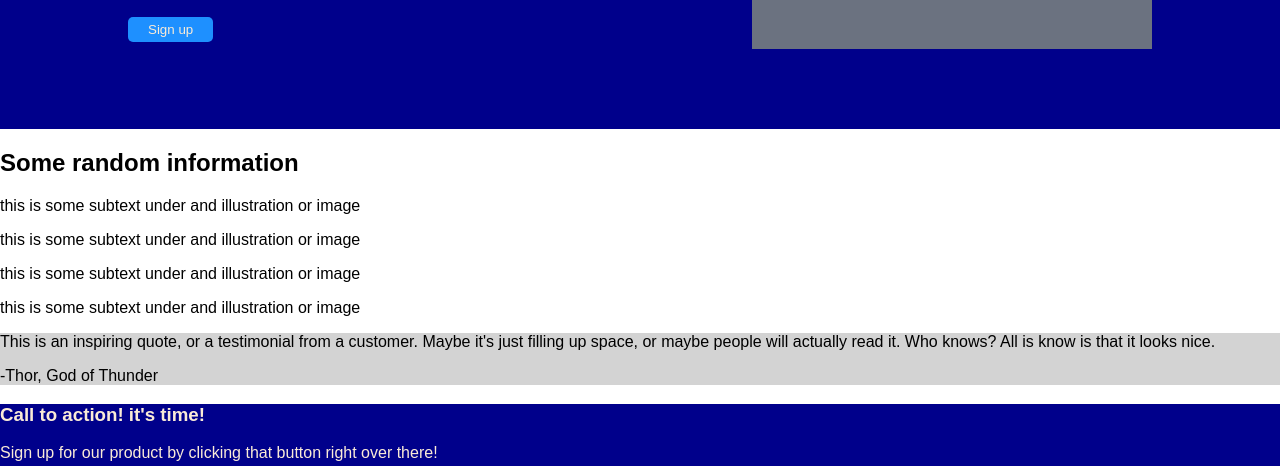
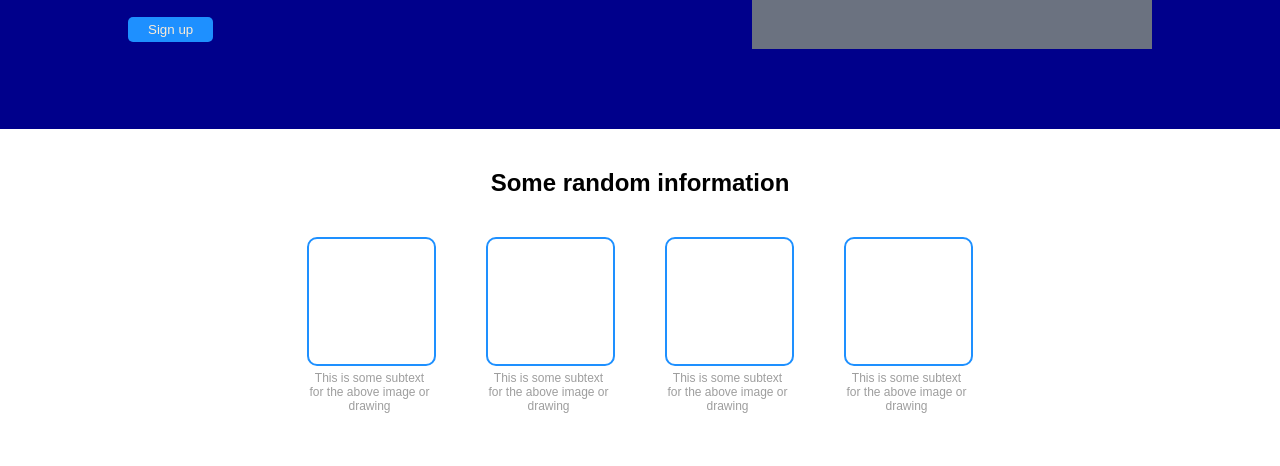
Before and after one commit to cdron9/landing-page, a plain HTML site: page index.html in a window 1280 px wide. Shown: the part 319-785 px from the top of the page. Drawn offline with Linux system fonts and the light colour scheme.

Commit message:
infosection complete
fixed font-size in header div

```diff
--- a/index.html
+++ b/index.html
@@ -34,19 +34,33 @@
 </header>
 
 
-<div class="infosect">
-    <h2>Some random information</h2>
+
+    <h2 class="infosect-title">Some random information</h2>
 
 <!--border color blue, solid and thin on divs-->
-    <div class="illustration"></div>
-    <div class="illustration"></div>
-    <div class="illustration"></div>
-    <div class="illustration"></div>
 
-    <p>this is some subtext under and illustration or image</p>
-    <p>this is some subtext under and illustration or image</p>
-    <p>this is some subtext under and illustration or image</p>
-    <p>this is some subtext under and illustration or image</p>
+<div class="infosect">
+    <div class="infosect-container">
+        <div class="info">
+            <div class="box"></div>
+            <div class="text">This is some subtext for the above image or drawing</div>
+        </div>
+
+        <div class="info">
+            <div class="box"></div>
+            <div class="text">This is some subtext for the above image or drawing</div>
+        </div>
+
+        <div class="info">
+            <div class="box"></div>
+            <div class="text">This is some subtext for the above image or drawing</div>
+        </div>
+
+        <div class="info">
+            <div class="box"></div>
+            <div class="text">This is some subtext for the above image or drawing</div>
+        </div>
+    </div>
 </div>
 
 <div class="quote">
--- a/styles.css
+++ b/styles.css
@@ -2,6 +2,7 @@ body {
 margin: 0;
 padding: 0;
 font-family: sans-serif;
+
 
 }
 
@@ -97,3 +98,33 @@ a {
     color: #d1d5db;
     margin-bottom: 20px;
 }
+
+
+.box {
+    border: 2px, solid, dodgerblue;
+    height: 125px;
+    width: 125px;
+    border-radius: 10px;
+}
+
+.infosect-title {
+text-align: center;
+padding-top: 20px;
+padding-bottom: 20px;
+}
+
+.infosect-container {
+    display: flex;
+    justify-content: center;
+    gap: 50px;
+    text-align: center;
+}
+
+
+.text   {
+    max-width: 125px;
+    color: rgb(158, 158, 158);
+    font-size: 0.75rem;
+    padding-top: 5px;
+    padding-bottom: 40px;
+}
```
